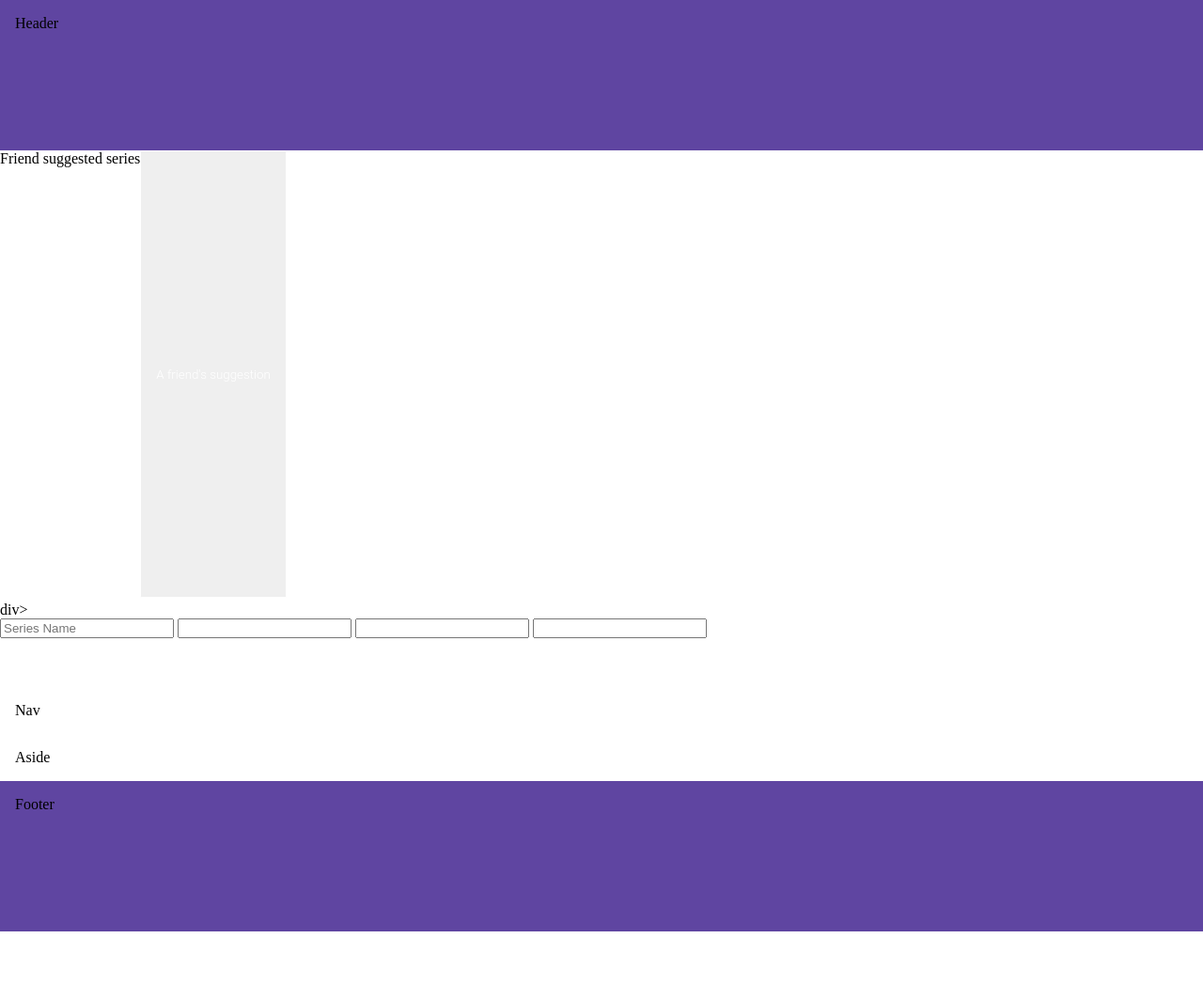
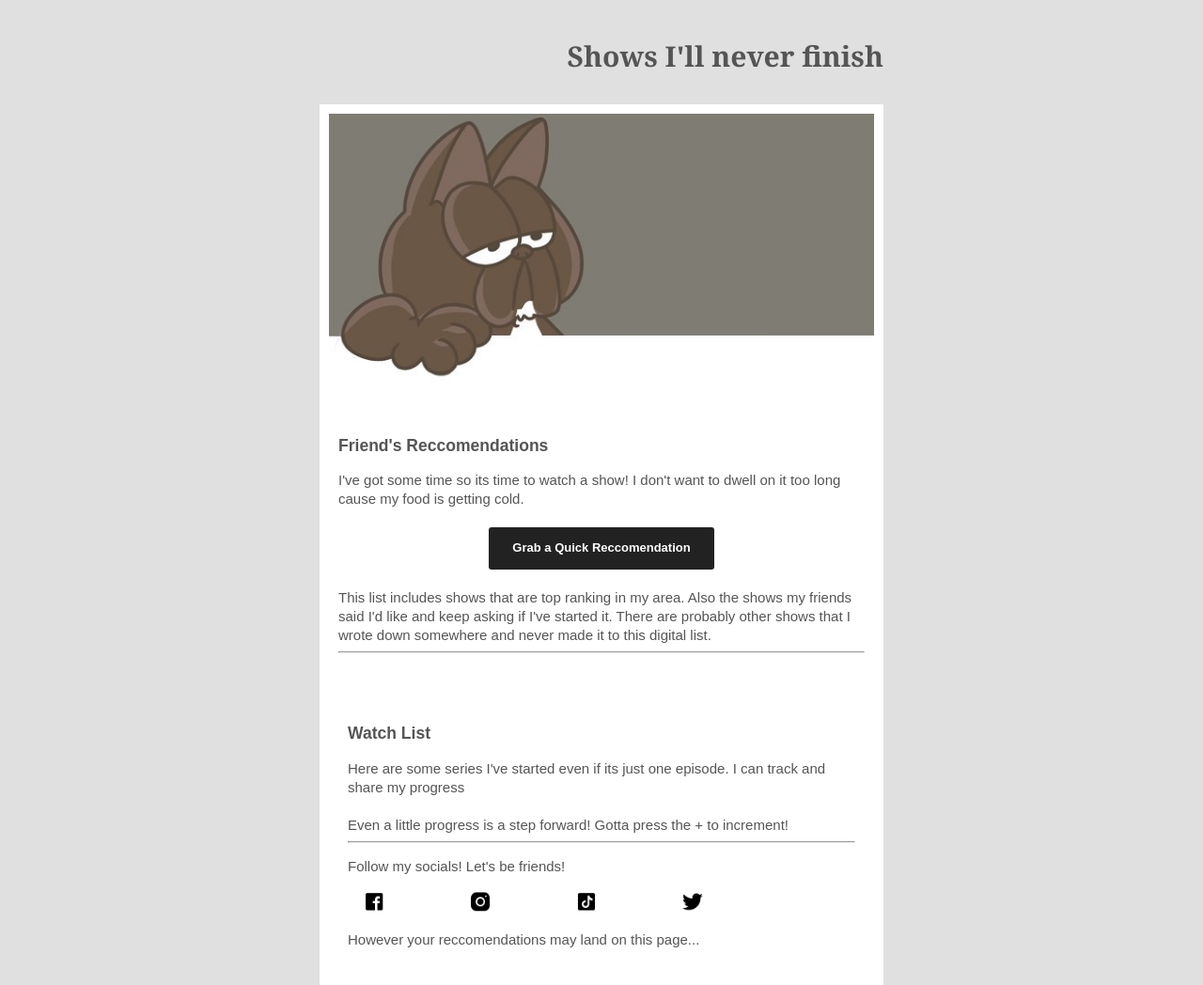
Before and after one commit to heimdalalr/foundations-capstone, a website: page client/index.html in a window 1280 px wide. Shown: the top 1048 px of the page at 94% size. Before the commit the page ends 991 px from the top, so only its background shows below. Drawn offline with nearby package versions, Linux system fonts and the light colour scheme; no server answers.

Commit message:
capstone features and html completed

```diff
--- a/client/index.css
+++ b/client/index.css
@@ -1,52 +1,58 @@
+html, body {
+	margin: 0 !important;
+	padding: 0 !important;
+	height: 100% !important;
+	width: 100% !important;
+}
 * {
-    box-sizing: border-box;
-   }
-   body {
-     margin: 0;
-   }
-   #main {
-     display: flex;
-     min-height: calc(100vh - 40vh);
-   }
-   #main > article {
-     flex: 1;
-   }
-   #main > nav,
-   #main > aside {
-     flex: 0 0 20vw;
-     background: beige;
-   }
-   #main > nav {
-     order: -1;
-   }
-   header, footer, article, nav, aside {
-     padding: 1em;
-   }
-   header, footer {
-     background: rgb(95, 69, 161);
-     height: 20vh;
-   }
+	-ms-text-size-adjust: 100%;
+	-webkit-text-size-adjust: 100%;
+}
+.ExternalClass {
+	width: 100%;
+}
+div[style*="margin: 16px 0"] {
+	margin: 0 !important;
+}
 
-   .button1{
-    display:inline-block;
-    padding:0.35em 1.2em;
-    border:0.1em solid #FFFFFF;
-    margin:0 0.3em 0.3em 0;
-    border-radius:0.12em;
-    box-sizing: border-box;
-    text-decoration:none;
-    font-family:'Roboto',sans-serif;
-    font-weight:300;
-    color:#FFFFFF;
-    text-align:center;
-    transition: all 0.2s;
-    }
-    .button1:hover{
-    color:#000000;
-    background-color:#FFFFFF;
-    }
-    @media all and (max-width:30em){
-     .button1{
-    display:block;
-    margin:0.4em auto;
-    }}
+table {
+	border-spacing: 0 !important;
+	border-collapse: collapse !important;
+	table-layout: fixed !important;
+	margin: 0 auto !important;
+}
+table table table {
+	table-layout: auto;
+}
+.yshortcuts a {
+	border-bottom: none !important;
+}
+a[x-apple-data-detectors] {
+	color: inherit !important;
+}
+.button-td, .button-a {
+	transition: all 100ms ease-in;
+}
+.button-td:hover, .button-a:hover {
+	background: #555555 !important;
+	border-color: #555555 !important;
+}
+td {
+	padding: 10px;
+	font-family: sans-serif;
+	font-size: 15px;
+	line-height: 20px;
+	color: #555555;
+}
+button {
+  background: #222222;
+  border: 5px solid #222222;
+  padding: 0 10px;color: #ffffff;
+  font-family: sans-serif; font-size: 13px;
+  line-height: 1.1;
+  text-align: center;
+  text-decoration: none;
+  display: block;
+  border-radius: 3px;
+  font-weight: bold;
+}
--- a/client/index.html
+++ b/client/index.html
@@ -1,31 +1,115 @@
-<title>Capstone Project</title>
+<!doctype html>
+<html>
+<head>
+<meta charset="UTF-8">
 <link rel="stylesheet" href="index.css">
-<body>
-  <header>Header</header>
-  <div id="main">
-    <div id="suggestion"></div>Friend suggested series
-    <button class="button1" id="recButton" label="click for series recommended by a friend">A friend's suggestion</button></div>div>
+<meta name="viewport" content="width=device-width, initial-scale=1.0">
 
-    <form>
-      <input type='text' id='seriesTitle' placeholder="Series Name"/>
-      <input type='text' id='season'/>
-      <input type='text' id='currentEpisode'/>
-      <input type='text' id='totalEpisodes'/>
-    </form>
-  <br>
-<br>
+<meta http-equiv="X-UA-Compatible" content="IE=edge">
+
+<title>Foundations Capstone - Shows I'll Never Finish</title>
+</head>
+<body width="100%" height="100%" bgcolor="#e0e0e0" style="margin: 0;" yahoo="yahoo">
+<table cellpadding="0" cellspacing="0" border="0" height="100%" width="100%" bgcolor="#e0e0e0" style="border-collapse:collapse;">
+  <tr>
+    <td><center style="width: 100%;">
 
 
-  <section id="series-container">
-
-  </section>
+        <div style="max-width: 600px;">
 
 
-<nav>Nav</nav>
-<aside>Aside</aside>
-</div>
-<footer>Footer</footer>
- <script src="https://unpkg.com/axios/dist/axios.min.js"></script>
+          <header><table cellspacing="0" cellpadding="0" border="0" align="center" width="100%" style="max-width: 600px;">
+            <tr>
+				<td style="padding: 20px 0; text-align: right"><h1><font face ="georgia">Shows I'll never finish</font></h1></td>
+            </tr>
+			</table></header>
+
+
+          <main>
+          <table cellspacing="0" cellpadding="0" border="0" align="center" bgcolor="#ffffff" width="100%" style="max-width: 600px;">
+
+            <!-- Hero Image, Flush : BEGIN -->
+            <tr>
+              <td class="full-width-image" align="center" ><img src="images/rollie.jpg" width="600" alt="a really judgey frenchie" border="0" style="width: 100%; max-width: 600px; height: auto;"></td>
+            </tr>
+            <!-- Hero Image, Flush : END -->
+
+            <article>
+            <tr>
+              <td><table cellspacing="0" cellpadding="0" border="0" width="100%">
+                  <tr>
+                    <td><h3>Friend's Reccomendations</h3> I've got some time so its time to watch a show! I don't want to dwell on it too long cause my food is getting cold. <br>
+                      <br>
+
+                      <!-- Button : Begin -->
+
+                      <table cellspacing="0" cellpadding="0" border="0" align="center" style="margin: auto;">
+                        <tr>
+                          <td style="border-radius: 3px; background: #222222; text-align: center;" class="button-td">
+
+                            <button class="button1" id="recButton">
+
+                            Grab a Quick Reccomendation
+                          </button></a></td>
+                        </tr>
+                      </table>
+
+                      <!-- Button : END -->
+                      <br>
+                      This list includes shows that are top ranking in my area. Also the shows my friends said I'd like and keep asking if I've started it. There are probably other shows that I wrote down somewhere and never made it to this digital list. <hr></td>
+                  </tr>
+                </table></td>
+            </tr>
+            </article>
+			  <!--list of series in progress : BEGIN-->
+			  <article>
+            <tr>
+              <td><table cellspacing="0" cellpadding="0" border="0" width="100%">
+                  <tr>
+                    <td style="padding: 20px; font-family: sans-serif; font-size: 15px;  line-height: 20px; color: #555555;"> <h3>Watch List</h3>Here are some series I've started even if its just one episode. I can track and share my progress <br>
+
+
+                      <!-- Series List : Begin -->
+                      <section id="series-container">
+
+                    </section>
+
+                      <!-- Series List : END -->
+                      <br>
+                      Even a little progress is a step forward! Gotta press the + to increment! <div></div><hr> <p>Follow my socials! Let's be friends!<br><img alt="social media image" align="center" src="images/socials.png" width="400px"><br>However your reccomendations may land on this page...</p>
+					  </td>
+                  </tr>
+                </table></td>
+            </tr>
+            </article>
+			  <!--list of series in progress : END-->
+
+
+
+          </table>
+          </main>
+
+          <footer>
+          <table cellspacing="0" cellpadding="0" border="0" align="center" width="100%" style="max-width: 680px;">
+            <tr>
+              <td style="padding: 40px 10px;width: 100%;font-size: 12px; font-family: sans-serif;  line-height:18px; text-align: center; color: #888888;">
+                <br>
+                <br>
+                <span>2021 Foundations Capstone Project</span> <br>
+                <br>
+				</td></tr>
+			  </table></footer>
+
+        </div>
+      </td>
+  </tr>
+</table><p><form>
+  <input type='text' id='seriesTitle' placeholder="Series Name"/>
+  <input type='text' id='season'/>
+  <input type='text' id='currentEpisode'/>
+  <input type='text' id='totalEpisodes'/>
+</form></p>
+<script src="https://unpkg.com/axios/dist/axios.min.js"></script>
  <script>
    document.onload = function() {
      axios.get("http://localhost:7777/api/series")
@@ -38,7 +122,7 @@
         axios.get("http://localhost:7777/api/recommended")
             .then(function (response) {
               const data = response.data;
-              alert(`Here is your movie suggestion: ${data}`);
+              alert(`Here is your series suggestion: ${data}`);
             })}</script>
   <script src="main.js"></script>
 </body>
--- a/client/main.js
+++ b/client/main.js
@@ -46,7 +46,7 @@ function displaySeries(arr) {
     seriesContainer.innerHTML = ``
     for (let i=0; i<arr.length; i++) {
         let series = arr[i]
-        const seriesCard = document.createElement('div')
+        const seriesCard = document.createElement('span')
         seriesCard.classList.add('series-card')
         console.log(series)
         seriesCard.innerHTML = `(${series.id}) Title: ${series.seriesTitle} - Season: ${series.season} - Episode ${series.currentEpisode} of ${series.totalEpisodes}`
--- a/server/index.js
+++ b/server/index.js
@@ -9,7 +9,7 @@ app.use(cors());
 app.use(express.json());
 
 app.get(`/api/recommended`, (req, res) => {
-  const recommendations = ["Show 1", "Show 2", "Show 3", "Show 4", "Show 5"];
+  const recommendations = ["Lost in Space", "Jojo's Bizarre adventure", "Hellbound", "Arcane", "The Witcher"];
 
   //choose random friend req
   let randomIndex = Math.floor(Math.random() * recommendations.length);
```
Also changed, not shown: client/images/rollie.jpg (added), client/images/socials.png (added), readme.md (added).
